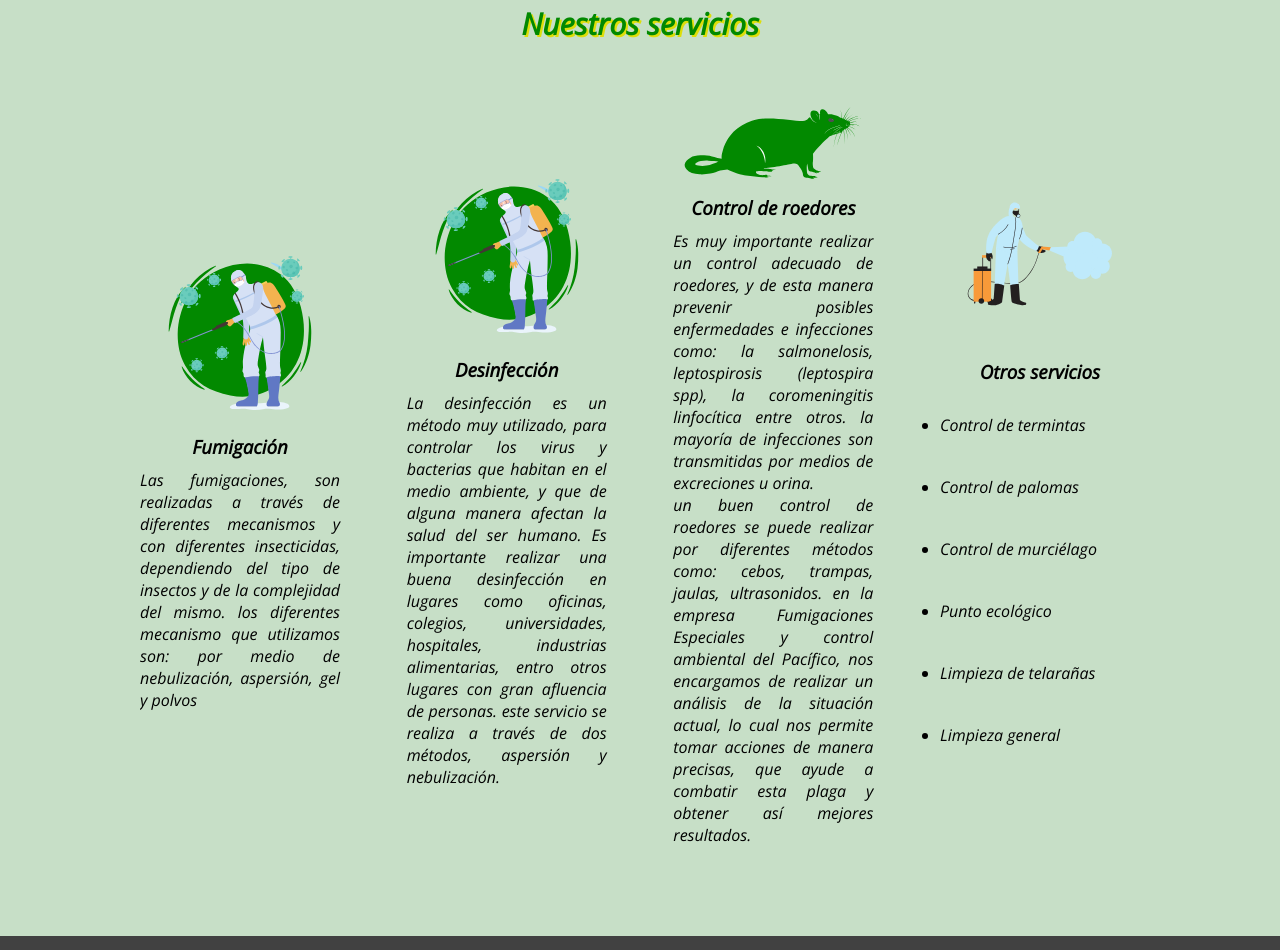
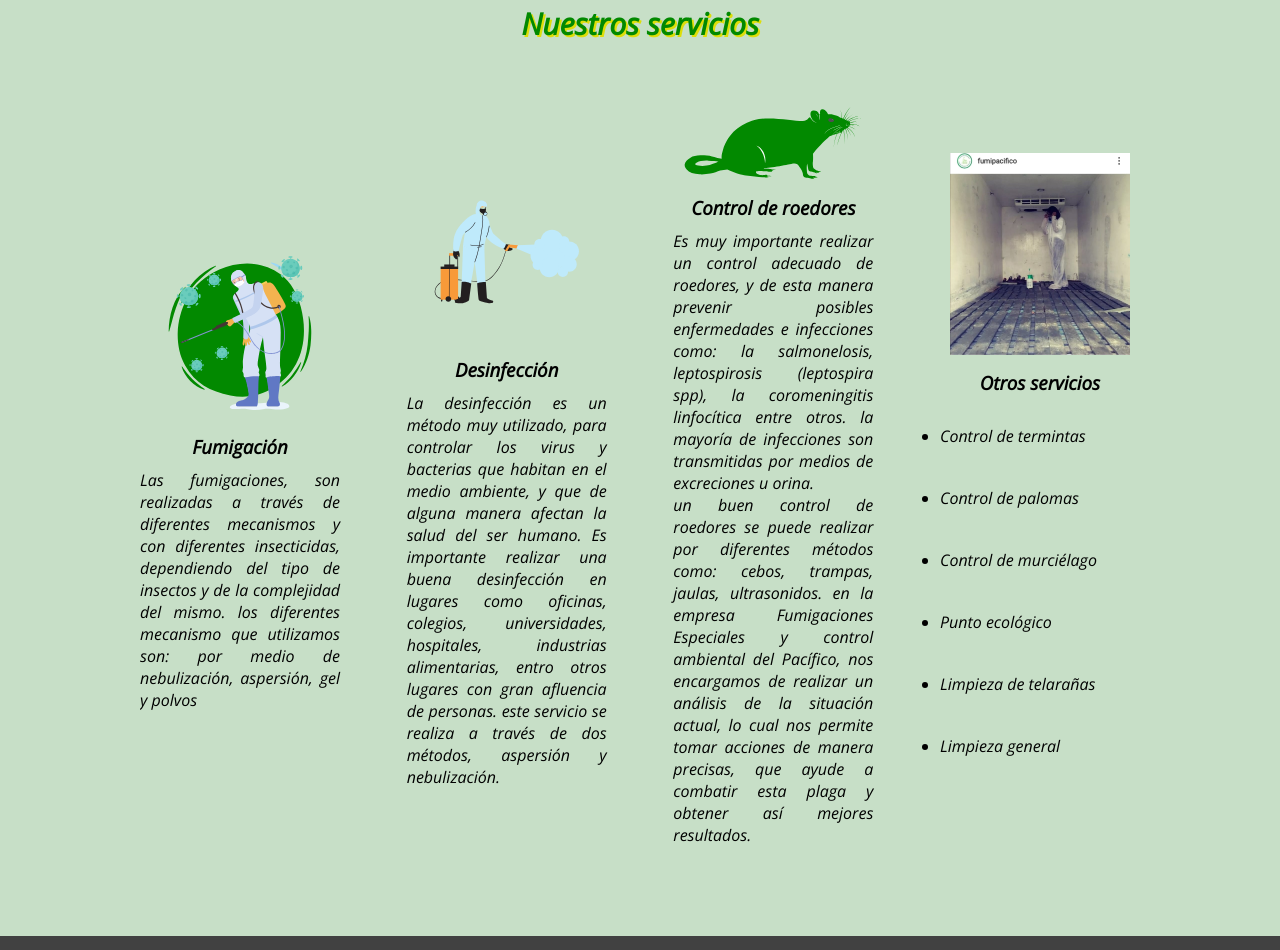
Before and after one commit to JDsyntax/Fumigaciones_Epecializadas, a plain HTML site: page index.html in a window 1280 px wide. Shown: the part 2463-3413 px from the top of the page. Drawn offline with nearby package versions, Linux system fonts and the light colour scheme.

Commit message:
cambios de las imagenes

```diff
--- a/index.html
+++ b/index.html
@@ -180,7 +180,7 @@
                         </p>
                     </div>
                     <div class="servicio-ind">
-                        <img src="img/desinfeccion.svg" alt="">
+                        <img src="img/fumigacion.svg" alt="">
                         <h3>Desinfección</h3>
                         <p>
                             <p>
@@ -214,7 +214,7 @@
                         </p>
                     </div>
                     <div class="servicio-ind">
-                        <img src="img/fumigacion.svg" alt="">
+                        <img src="img/services.jpeg" alt="">
                         <h3>Otros servicios</h3>
                         <p>
                             <ul>
```
Also changed, not shown: img/services.jpeg (added).
